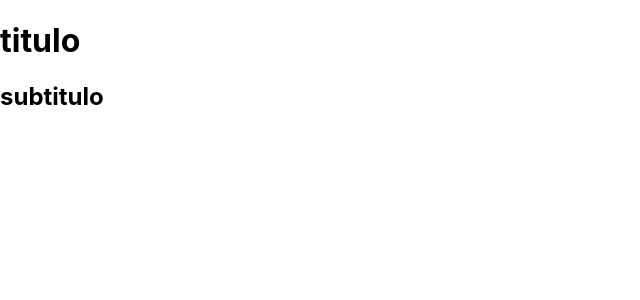
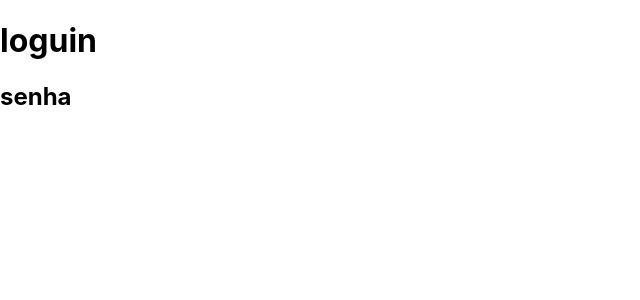
Before and after one commit to fabriciosouza21/curso-next_react, a Next.js app in the folder exercicios/: page /basico/usandoTitulo in a window 1280 px wide. Shown: the top 300 px of the page, without its empty margins (0-640 px from the left). Built offline with nearby package versions, Linux system fonts and the light colour scheme.

Commit message:
personalizando as propriedades do componente

```diff
--- a/exercicios/components/Titulo.jsx
+++ b/exercicios/components/Titulo.jsx
@@ -1,8 +1,8 @@
-export default function titulo(){
+export default function Titulo(props){
     return (
         <>
-        <h1>titulo</h1>
-        <h2>subtitulo</h2>
+        <h1>{props.principal}</h1>
+        <h2>{props.secudario}</h2>
         </>
     )
 }
--- a/exercicios/pages/basico/usandoTitulo.jsx
+++ b/exercicios/pages/basico/usandoTitulo.jsx
@@ -1,9 +1,9 @@
-import Titulo from "../../components/Titulo"
+import Titulo from "../../components/Titulo";
 
 export default function usandoTitulo(){
     return (
         <div>
-            <Titulo/>
+            <Titulo principal = "loguin" secudario = "senha"/>
         </div>
     )
 
```
